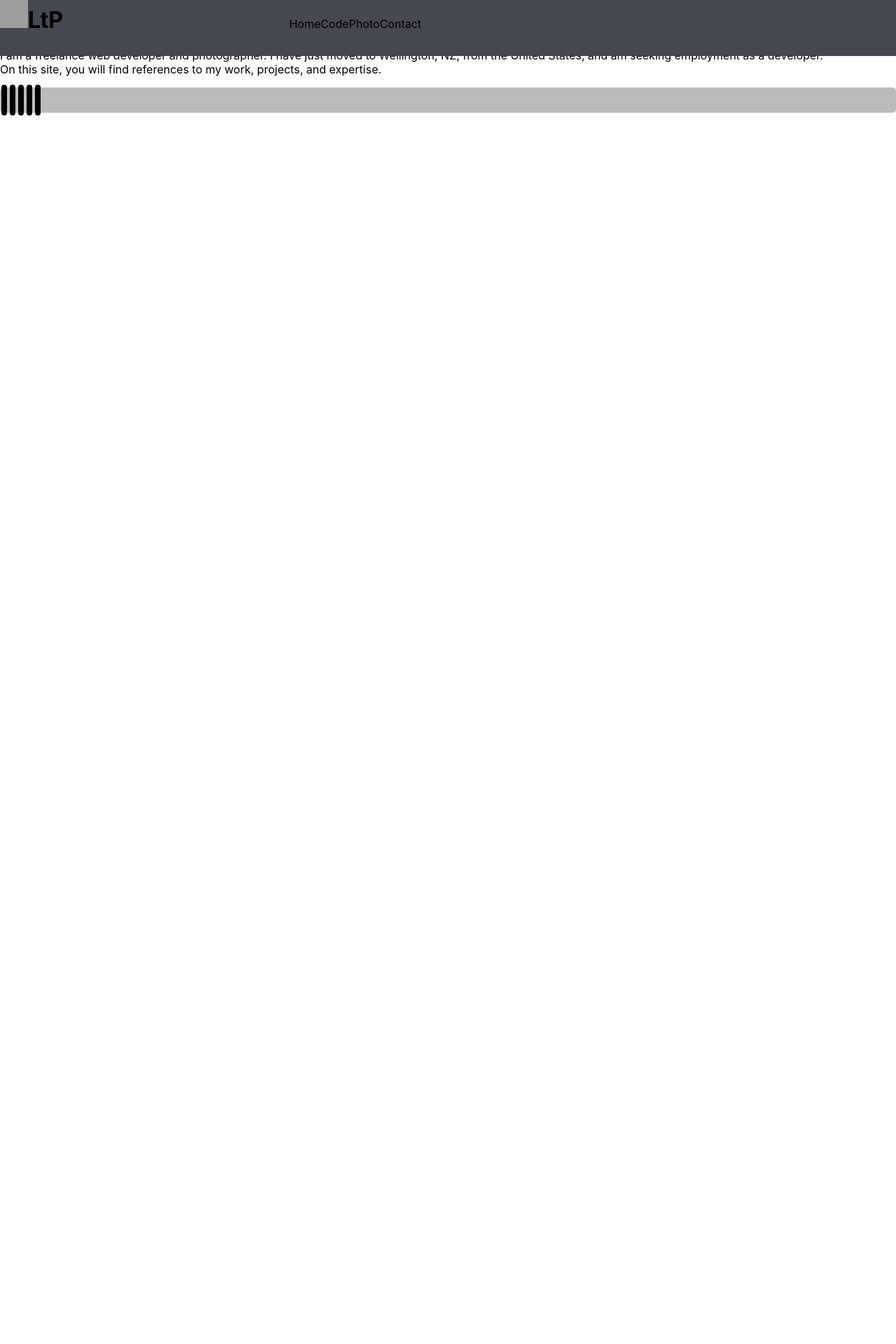
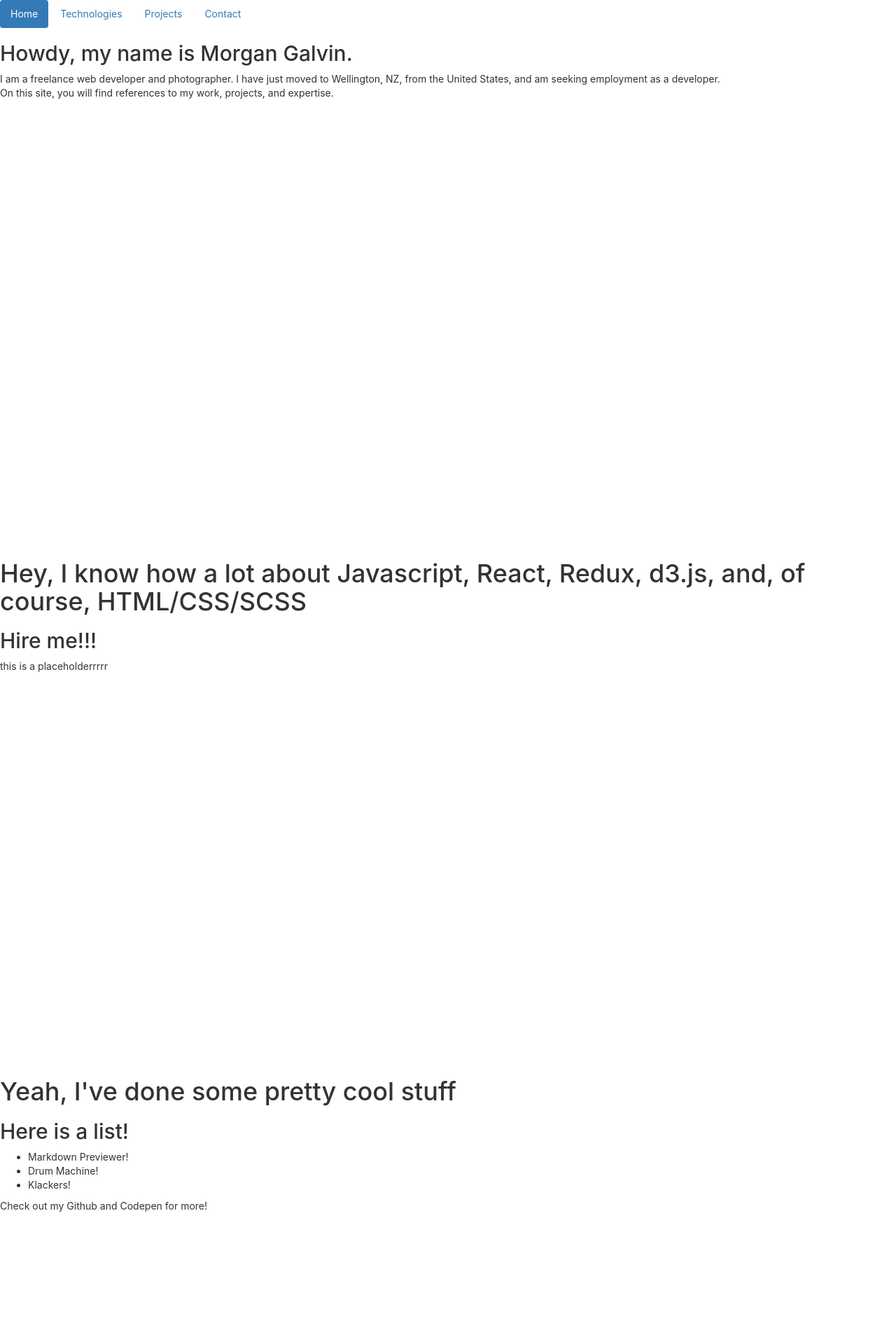
Before and after one commit to LudwigThePig/ludwigThePig.com, a React (Create React App) app: page / in a window 1280 px wide. Shown: the top 1920 px of the page at 70% size. Before the commit the page ends 800 px from the top, so only its background shows below. Built offline with nearby package versions, Linux system fonts and the light colour scheme; grey boxes are pictures that could not be loaded.

Commit message:
added a navba, init components, structured

```diff
--- a/package.json
+++ b/package.json
@@ -4,6 +4,7 @@
   "private": true,
   "dependencies": {
     "react": "^16.7.0",
+    "react-bootstrap": "^0.32.4",
     "react-dom": "^16.7.0",
     "react-scripts": "2.1.1"
   },
--- a/public/index.html
+++ b/public/index.html
@@ -31,6 +31,14 @@
       <title>Ludwig the Pig | Morgan Galvin | Home</title>
     <meta name="author" content="Morgan Galvin">
     <meta name="Description" content="Morgan is a photographer and coder based out of Durango Colorado.">
+
+    <!-- Latest compiled and minified CSS -->
+<link rel="stylesheet" href="https://maxcdn.bootstrapcdn.com/bootstrap/3.3.7/css/bootstrap.min.css" integrity="sha384-BVYiiSIFeK1dGmJRAkycuHAHRg32OmUcww7on3RYdg4Va+PmSTsz/K68vbdEjh4u" crossorigin="anonymous">
+
+<!-- Optional theme -->
+<link rel="stylesheet" href="https://maxcdn.bootstrapcdn.com/bootstrap/3.3.7/css/bootstrap-theme.min.css" integrity="sha384-rHyoN1iRsVXV4nD0JutlnGaslCJuC7uwjduW9SVrLvRYooPp2bWYgmgJQIXwl/Sp" crossorigin="anonymous">
+
+
   </head>
   <body>
     <noscript>
--- a/src/App.css
+++ b/src/App.css
@@ -1,29 +1,7 @@
-.navbar{
-  background-color: #454851;
-  display: table;
-  height: 10vh;
-  position: fixed;
-  top: 0;
-  left: 0;
-  z-index: 5;
-  width: 100%;
+
+.body{
+  height: 90vh;
 }
-
-.navbrand{
-  display: table-cell;
-  font-size:200%;
-
-}
-.navbrand img{
-  width: 40px;
-  height: 40px;
-  display: inline-block;
-  }
-.link-ctr{
-  display: table-cell;
-  margin-left: auto;
-}
-
 
 footer{
   background-color:#bbb;
--- a/src/App.js
+++ b/src/App.js
@@ -1,6 +1,11 @@
 import React, { Component } from 'react';
-import logo from './logo.svg';
+import { Nav, Navbar, NavItem, MenuItem, NavProps, NavbarProps, NavItemProps, NavbarBrand, NavbarBrandProps } from 'react-bootstrap';
 import './App.css';
+
+function handleSelect(selectedKey) {
+  alert(`selected ${selectedKey}`);
+}
+
 
 class App extends Component{
   constructor(){
@@ -13,7 +18,6 @@ class App extends Component{
         <Body />
         <Footer />
       </div>
-
     )
   }
 }
@@ -24,36 +28,92 @@ class Header extends Component{
   }
   render(){
     return(
-      <div className="navbar">
-      <div className="navbrand">
-        <img src="https://cdn2.iconfinder.com/data/icons/black-animal-svg-icons/512/pig_piggy_bank_money_finance-128.png" alt="pig-icon" />
-        <span><b>LtP</b></span>
-      </div>
-      <div className="link-ctr">
-          <span id='home' className="highlight">Home</span>
-          <span id='code'>Code</span>
-          <span id='photo'>Photo</span>
-          <span id='contact'>Contact</span>
-      </div>
-    </div>
+      <Nav bsStyle="pills" activeKey={1} onSelect={handleSelect}>
+      <NavItem eventKey={1} href="/home">
+      Home
+      </NavItem>
+      <NavItem eventKey={2} title="Item">
+        Technologies
+      </NavItem>
+      <NavItem eventKey={3}>
+        Projects
+      </NavItem>
+      <NavItem eventKey={3}>
+        Contact
+      </NavItem>
+    </Nav>
     )
   }
 }
 
-
 class Body extends Component{
-  constructor(){
-    super();
-  }
   render(){
     return(
       <div>
+      <Home />
+      <Tech />
+      <Projects />
+      <Contact />
+      </div>
+    )
+  }
+}
+
+class Home extends Component{
+  render(){
+    return(
+      <div id="home" className="body">
         <h2>Howdy, my name is Morgan Galvin.</h2>
         <p>I am a freelance web developer and photographer. I have just moved to Wellington, NZ, from the United States, and am seeking employment as a developer.
           <br />On this site, you will find references to my work, projects, and expertise.
         </p>
       </div>
 
+    )
+  }
+}
+
+class Tech extends Component{
+  render(){
+    return(
+      <div id="tech" className="body">
+        <h1>Hey, I know how a lot about Javascript, React, Redux, d3.js, and, of course, HTML/CSS/SCSS</h1>
+        <h2>Hire me!!!</h2>
+        <p>this is a placeholderrrrr</p>
+      </div>
+    )
+  }
+}
+
+class Projects extends Component{
+  render(){
+    return(
+      <div id="projects" className="body">
+        <h1>Yeah, I've done some pretty cool stuff</h1>
+        <h2>Here is a list!</h2>
+        <ul>
+          <li>Markdown Previewer!</li>
+          <li>Drum Machine!</li>
+          <li>Klackers!</li>
+        </ul>
+        <p>Check out my Github and Codepen for more!</p>
+      </div>
+    )
+  }
+}
+
+class Contact extends Component{
+  render(){
+    return(
+      <div id="contact" className="body">
+        <h1>Let's get in touch</h1>
+        <h3>I am here to learn and help you build the kick ass platform that your company needs!</h3>
+        <p>morgan@ludwigthepig.com
+          <br />
+          +64 21 029 81349 <i>(in New Zealand temporarily)</i>
+        </p>
+
+      </div>
     )
   }
 }
```
Also changed, not shown: 1 other file (tests, documents, lock files or other folders).
